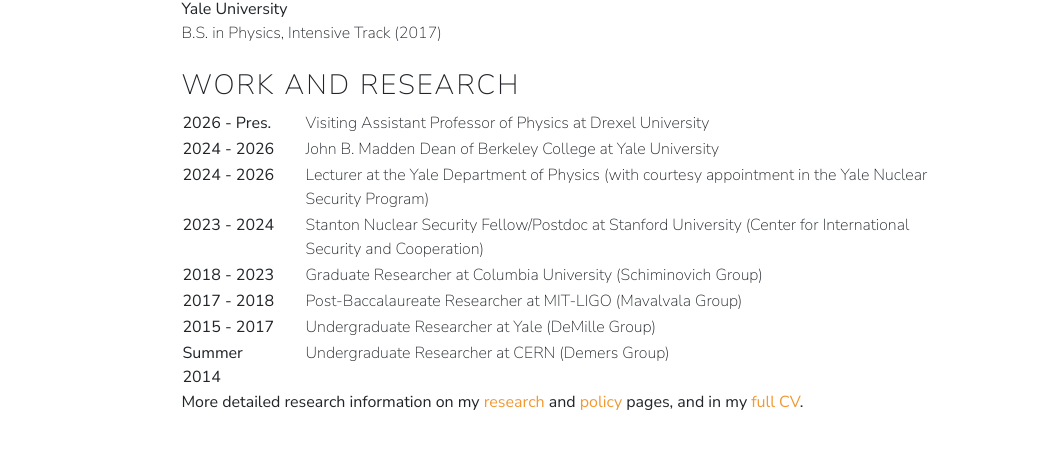
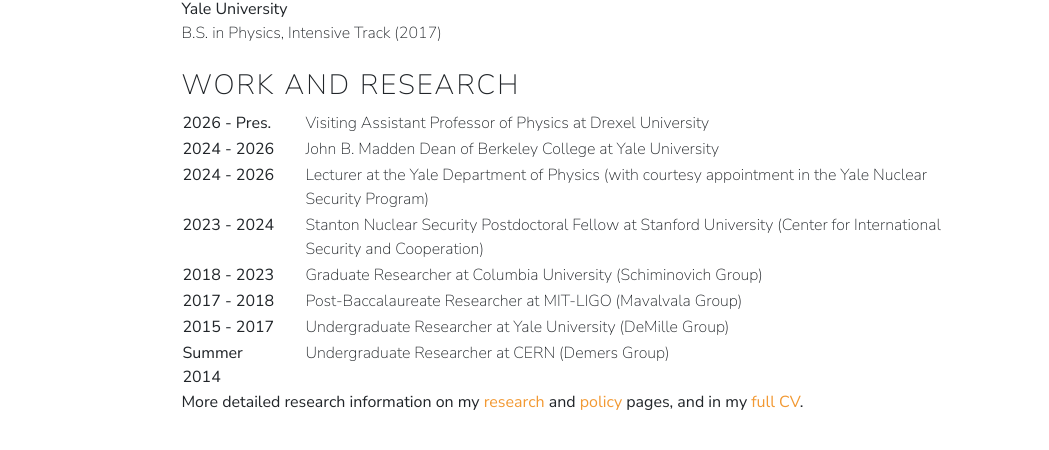
Before and after one commit to barbaracrusan/barbaracrusan.github.io, a Jekyll site: the page built from cv.html, in a window 1280 px wide and 900 px high. Shown: the part 306-756 px from the top of the window, without its empty margins (112-1161 px from the left). Built offline with Jekyll 4.4.1, drawn with Linux system fonts in a browser that asks for light colours; nearby versions of some CDN libraries.

Commit message:
Update cv.html

```diff
--- a/cv.html
+++ b/cv.html
@@ -44,7 +44,7 @@
         </tr>
         <tr>
           <td><b>2023 - 2024</b></td>
-          <td>Stanton Nuclear Security Fellow/Postdoc at Stanford University (Center for International Security and Cooperation)</td>
+          <td>Stanton Nuclear Security Postdoctoral Fellow at Stanford University (Center for International Security and Cooperation)</td>
         </tr>
         <tr>
           <td><b>2018 - 2023</b></td>
@@ -56,7 +56,7 @@
         </tr>
         <tr>
           <td><b>2015 - 2017</b></td>
-          <td>Undergraduate Researcher at Yale (DeMille Group)</td>
+          <td>Undergraduate Researcher at Yale University (DeMille Group)</td>
         </tr>
         <tr>
           <td><b>Summer 2014</b></td>
```
